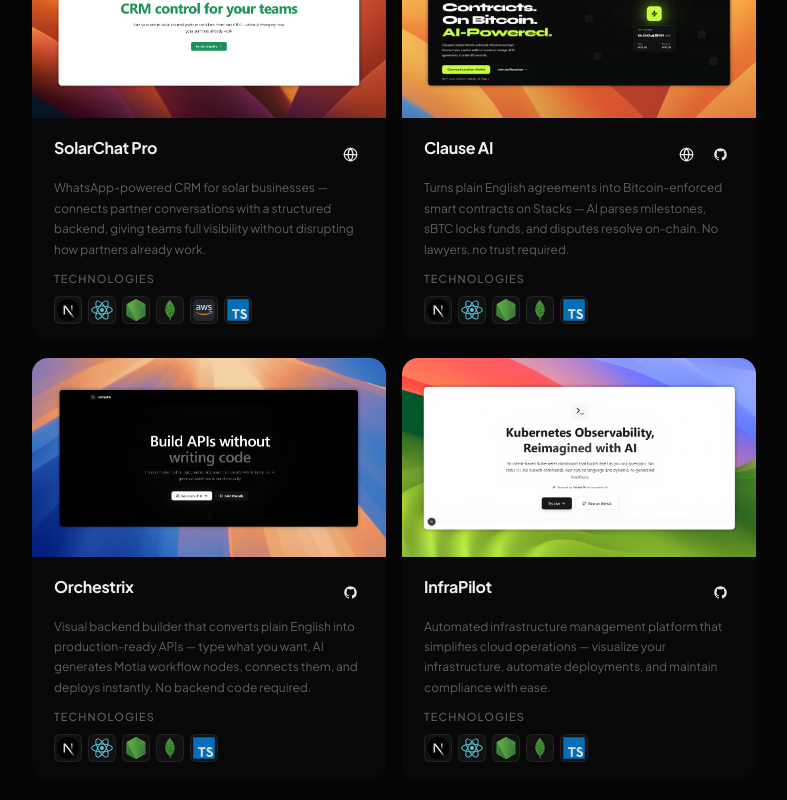
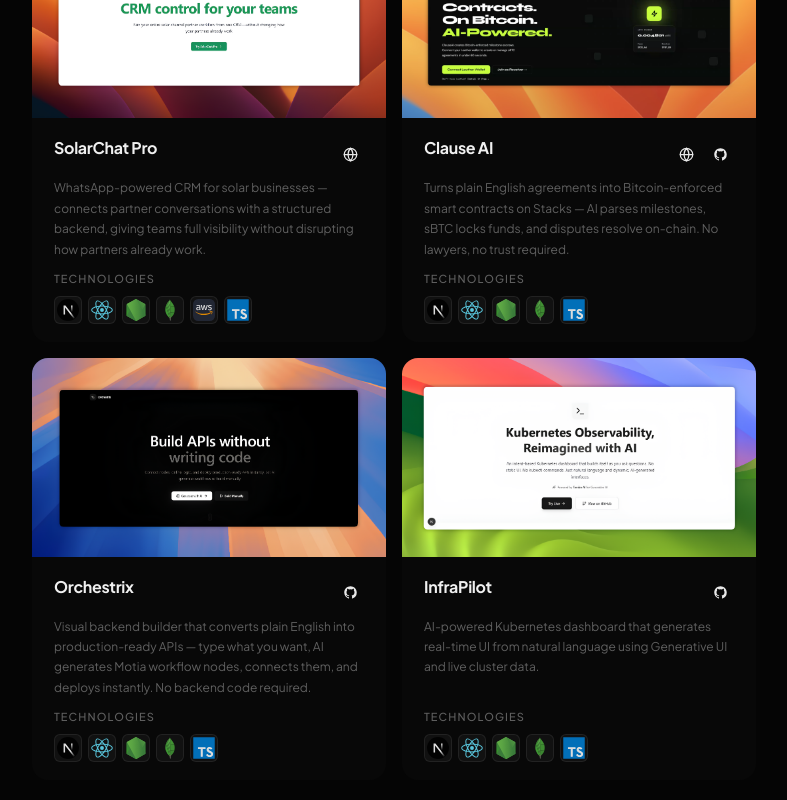
Before and after one commit to AymaanPathan/portfolio, a Next.js app: page / in a window 1280 px wide. Shown: the part 2296-3096 px from the top of the page, without its empty margins (246-1033 px from the left). Built offline with nearby package versions, Linux system fonts and the light colour scheme.

Commit message:
feat: update InfraPilot project description to reflect AI-powered features

```diff
--- a/src/app/Sections/ProjectSection.tsx
+++ b/src/app/Sections/ProjectSection.tsx
@@ -69,7 +69,7 @@
     id: "infrapilot",
     title: "InfraPilot",
     description:
-      "Automated infrastructure management platform that simplifies cloud operations — visualize your infrastructure, automate deployments, and maintain compliance with ease.",
+      "AI-powered Kubernetes dashboard that generates real-time UI from natural language using Generative UI and live cluster data.",
     url: null,
     github: "https://github.com/AymaanPathan/InfraPilot",
     status: "Live",
```
